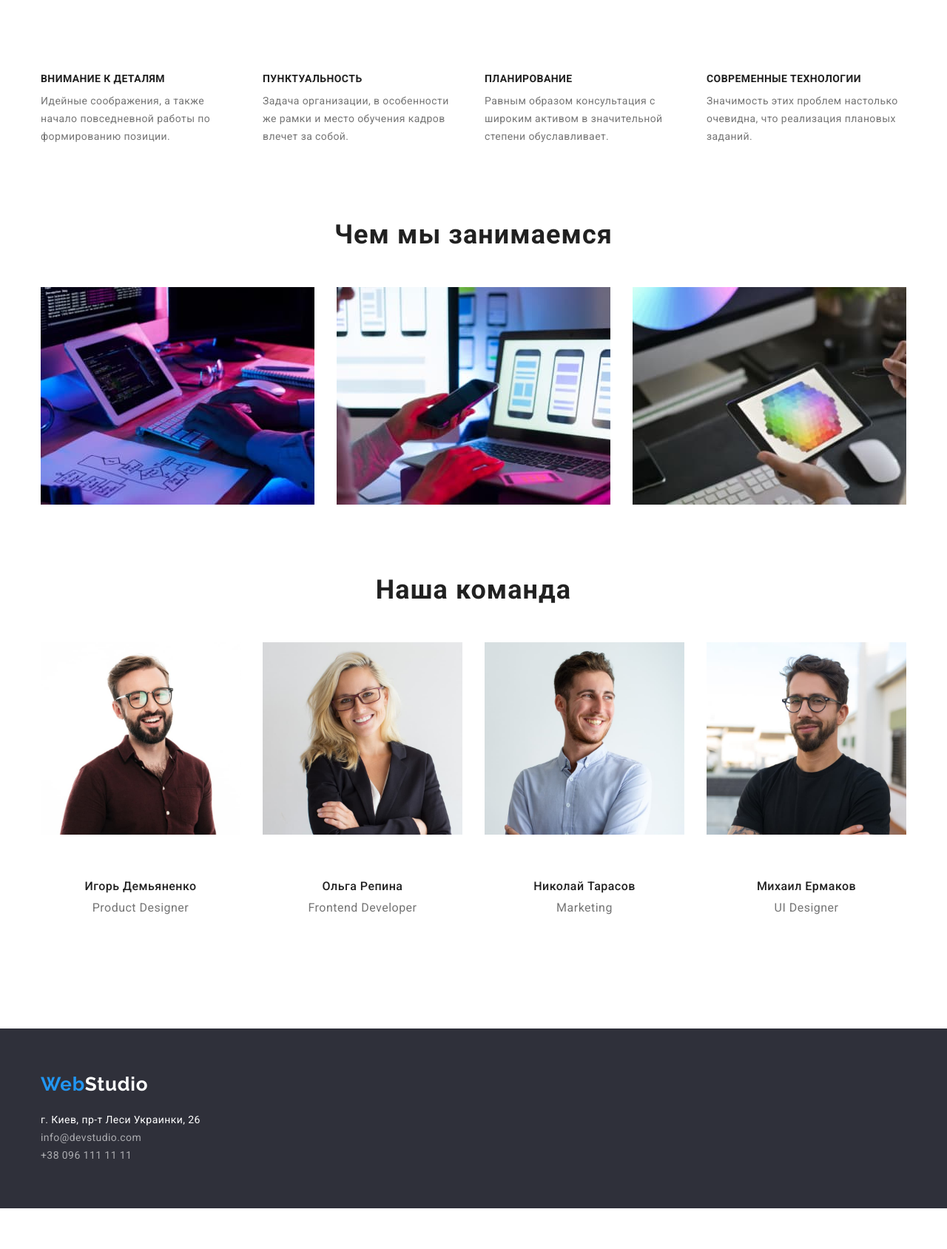
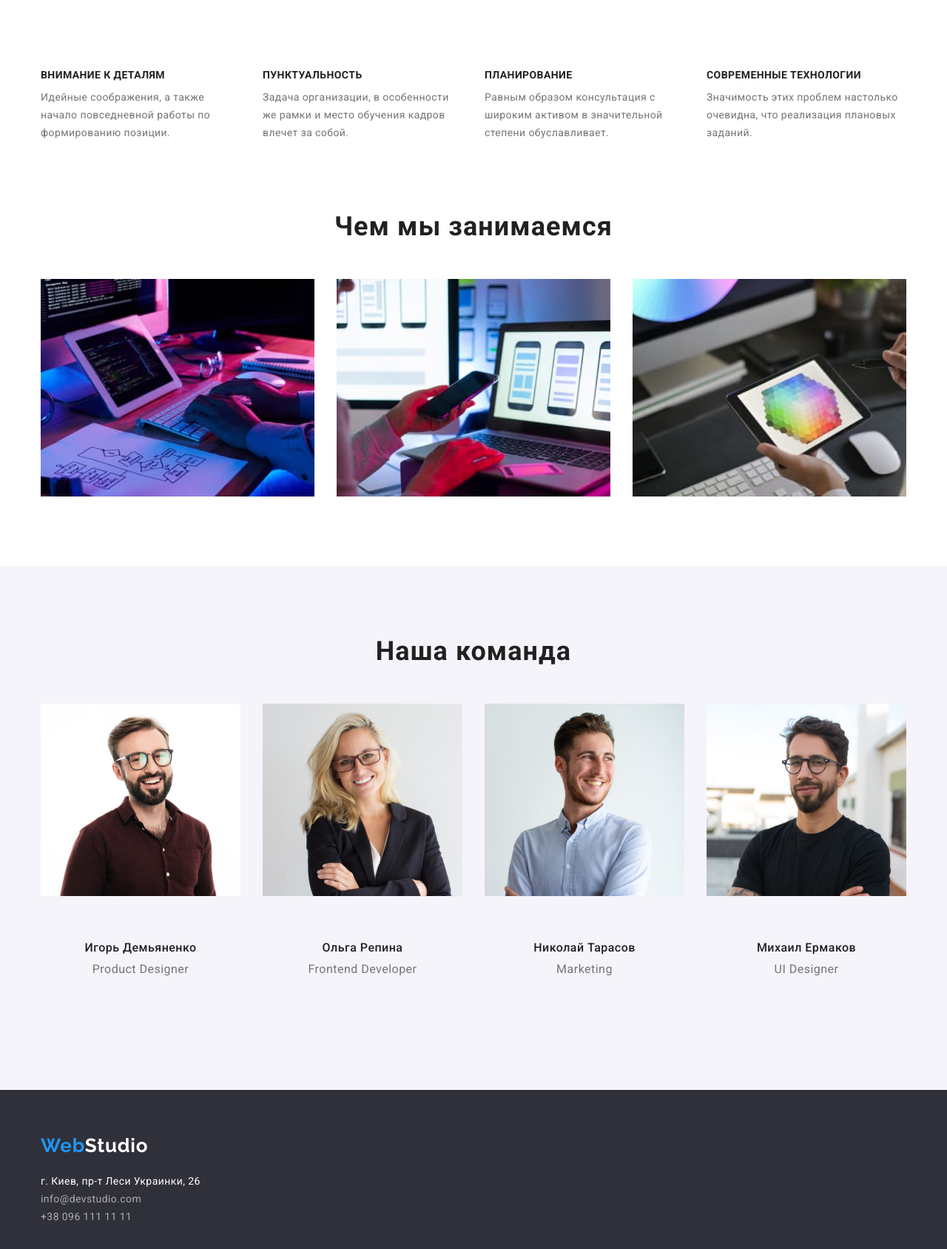
Before and after one commit to oksahil/goit-markup-hw-03, a plain HTML site: page index.html in a window 1280 px wide. Shown: the part 682-2370 px from the top of the page at 74% size. Before the commit the page ends 2315 px from the top, so only its background shows below. Drawn offline with nearby package versions, Linux system fonts and the light colour scheme.

Commit message:
правки в оформленні
Додала бордери та бекграунд на картках

```diff
--- a/css/style.css
+++ b/css/style.css
@@ -1,6 +1,7 @@
 :root {
     --color-title: #212121;
     --color-text: #757575;
+    --section-indent: 94px;
  }
 p,
 h1,
@@ -69,6 +70,7 @@ body {
 .header {
     padding-top: 24px;
     padding-bottom: 25px;
+    border-bottom: 1px solid #ECECEC;
 }
 .header>.container {
     display: flex;
@@ -139,8 +141,7 @@ body {
     padding-left: auto;
     padding-right: auto;
     align-items: center;
-    outline: 1px solid red;
-   }
+}
 .hero-title {
         font-style: normal;
         font-weight: 900;
@@ -163,8 +164,9 @@ body {
 
         display: block;
         margin: 0px auto;
-            align-items: center;
-            text-align: center;
+        align-items: center;
+        text-align: center;
+
 
         letter-spacing: 0.06em;
         color: #FFFFFF;
@@ -180,8 +182,8 @@ body {
 
 /*--------------------benefits-ind-------------------*/
 .benefits {
-    padding-bottom: 100px;
-    margin-top: 100px;
+    padding-top: var(--section-indent);
+
 }
 .benefits-list {
     display: flex;
@@ -208,8 +210,8 @@ body {
 }
 /*--------------------bisness-ind-------------------*/
 .bisness {
-        padding-bottom: 94px;
-
+        padding-top: var(--section-indent);
+        padding-bottom: var(--section-indent);
 }
 .bisness-list {
         display: flex;
@@ -230,7 +232,9 @@ body {
 }
 /*--------------------team-ind--------------------*/
 .team {
-        padding-bottom: 94px;
+        padding-top: var(--section-indent);
+        padding-bottom: var(--section-indent);
+        background: #F5F4FA;
 
 }
 .team-title {
@@ -268,7 +272,8 @@ body {
 }
 /*--------------------portfolio-------------------*/
 .portfolio {
-    padding-top: 94px;
+    margin-top: var(--section-indent);
+    margin-bottom: var(--section-indent);
 }
 .portfolio-btn {
         font-family: inherit;
@@ -303,25 +308,32 @@ body {
     display: flex;
     gap: 8px;
     margin-bottom: 50px;
-justify-content: center;
+    justify-content: center;
 
 }
 .portfolio-list {
     display: flex;
     flex-wrap: wrap;
     gap: 30px;
+
 }
 .portfolio-item {
     width: calc((100% - 60px) / 3);
 }
 .portfolio-item-content {
     padding: 20px 24px;
+    border-bottom: 1px solid #ECECEC;
+    border-left: 1px solid #ECECEC;
+    border-right: 1px solid #ECECEC;
 }
 /*--------------------footer--------------------*/
 .footer {
     background-color: #2F303A;
+
+}
+.footer>.container {
     padding-top: 60px;
-        padding-bottom: 60px;
+    padding-bottom: 60px;
 }
 .footer-address {
     font-style: normal;
```
Also changed, not shown: index.html (+2 -2 lines).
